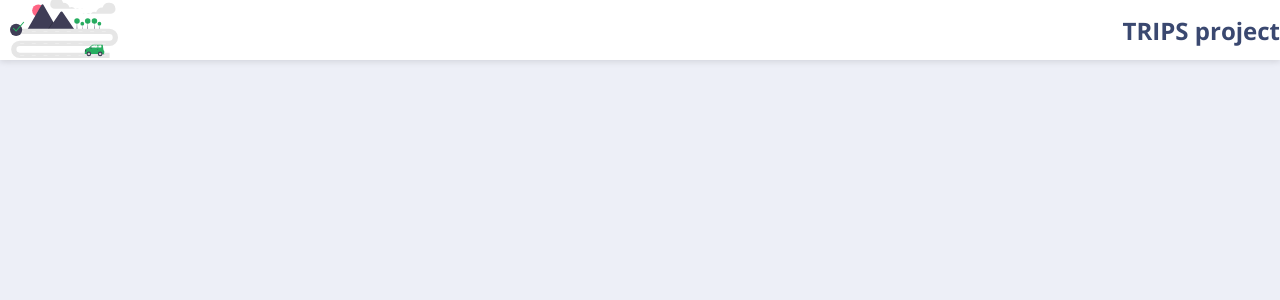
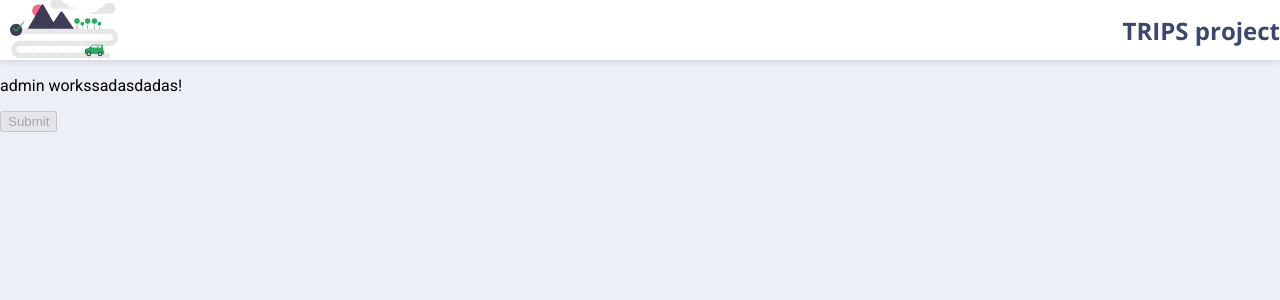
Before and after one commit to BaciFlorin/DoFest-SummerPracticeCentric, an Angular app in the folder DoFest/DoFest.Web/: page /admin in a window 1280 px wide. Before the commit this address led to /. Shown: the top 300 px of the page. Built offline with nearby package versions, Linux system fonts and the light colour scheme.

Commit message:
up to date with master

```diff
--- a/DoFest/DoFest.Web/src/app/admin/admin-routing.module.ts
+++ b/DoFest/DoFest.Web/src/app/admin/admin-routing.module.ts
@@ -1,10 +1,20 @@
 import { NgModule } from '@angular/core';
 import { Routes, RouterModule } from '@angular/router';
+import { AdminComponent } from './admin/admin.component';
 
-const routes: Routes = [];
+const routes: Routes = [
+  {
+    path: "",
+    component: AdminComponent
+  }
+];
 
 @NgModule({
-  imports: [RouterModule.forChild(routes)],
-  exports: [RouterModule]
+  imports: [
+    RouterModule.forChild(routes)
+  ],
+  exports: [
+    RouterModule
+  ]
 })
 export class AdminRoutingModule { }
--- a/DoFest/DoFest.Web/src/app/admin/admin.module.ts
+++ b/DoFest/DoFest.Web/src/app/admin/admin.module.ts
@@ -3,13 +3,15 @@ import { CommonModule } from '@angular/common';
 
 import { AdminRoutingModule } from './admin-routing.module';
 import { AdminComponent } from './admin/admin.component';
+import { SharedModule } from '../shared/shared.module';
 
 
 @NgModule({
   declarations: [AdminComponent],
   imports: [
     CommonModule,
-    AdminRoutingModule
+    AdminRoutingModule,
+    SharedModule
   ]
 })
 export class AdminModule { }
--- a/DoFest/DoFest.Web/src/app/admin/admin/admin.component.html
+++ b/DoFest/DoFest.Web/src/app/admin/admin/admin.component.html
@@ -1 +1,2 @@
-<p>admin works!</p>
+<p>admin workssadasdadas!</p>
+<app-submit-button></app-submit-button>
--- a/DoFest/DoFest.Web/src/app/app-routing.module.ts
+++ b/DoFest/DoFest.Web/src/app/app-routing.module.ts
@@ -1,7 +1,7 @@
 import { NgModule } from '@angular/core';
 import { RouterModule, Routes } from '@angular/router';
 
-import { AuthenticationComponent } from './authentication/authentication/authentication.component';
+
 import { TripDetailsComponent } from './trip/trip-details/trip-details.component';
 import { TripListComponent } from './trip/trip-list/trip-list.component';
 
@@ -12,14 +12,27 @@ const routes: Routes = [
     redirectTo: 'authentication',
   },
   {
+    path: 'admin',
+    loadChildren: () =>
+    import('./admin/admin.module').then(
+      (m) => m.AdminModule
+    ),
+  },
+  {
     path: 'authentication',
     loadChildren: () =>
       import('./authentication/authentication.module').then(
         (m) => m.AuthenticationModule
       ),
   },
-  { path: 'list', component: TripListComponent },
-  { path: 'create-trip', component: TripDetailsComponent },
+  {
+    path: 'list',
+    component: TripListComponent
+  },
+  {
+    path: 'create-trip',
+    component: TripDetailsComponent
+  },
   {
     path: 'notifications',
     loadChildren: () =>
--- a/DoFest/DoFest.Web/src/app/dashboard/dashboard/dashboard.component.html
+++ b/DoFest/DoFest.Web/src/app/dashboard/dashboard/dashboard.component.html
@@ -9,3 +9,4 @@
             icon="notifications"
             (click)="goToPage('notifications')"></app-tile>
 </div>
+<app-submit-button></app-submit-button>
--- a/DoFest/DoFest.Web/src/app/shared/shared.module.ts
+++ b/DoFest/DoFest.Web/src/app/shared/shared.module.ts
@@ -4,10 +4,11 @@ import { MatIconModule } from '@angular/material/icon';
 
 import { HeaderComponent } from './header/header.component';
 import { TileComponent } from './tile/tile.component';
+import {SubmitButtonComponent} from "./submit-button/submit-button.component"
 
 @NgModule({
-  declarations: [TileComponent, HeaderComponent],
+  declarations: [TileComponent, HeaderComponent, SubmitButtonComponent],
   imports: [CommonModule, MatIconModule],
-  exports: [TileComponent, HeaderComponent]
+  exports: [TileComponent, HeaderComponent, SubmitButtonComponent]
 })
 export class SharedModule {}
--- a/DoFest/DoFest.Web/src/styles.css
+++ b/DoFest/DoFest.Web/src/styles.css
@@ -5,3 +5,6 @@ body { margin: 0; }
 
 html, body { height: 100%; }
 body { margin: 0; font-family: Roboto, "Helvetica Neue", sans-serif; }
+
+html, body { height: 100%; }
+body { margin: 0; font-family: Roboto, "Helvetica Neue", sans-serif; }
```
Also changed, not shown: DoFest/DoFest.Web/src/app/app.component.html (line endings or trailing spaces).
